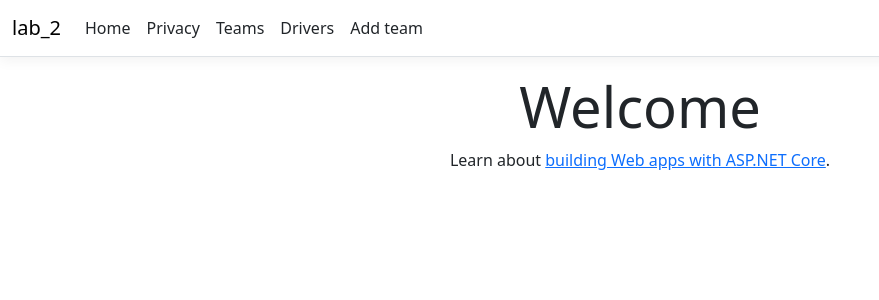
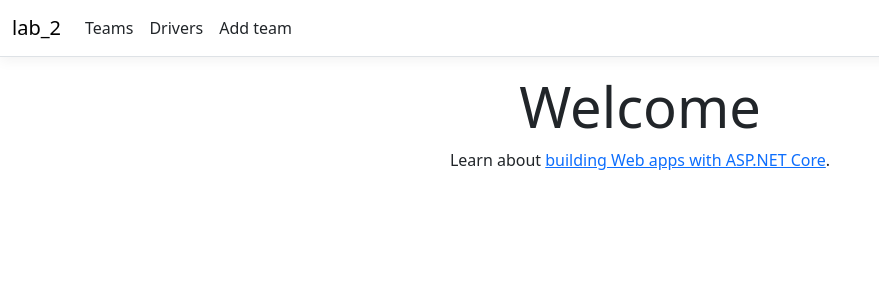
Before and after one commit to JohanR01/databas_labb_1, an ASP.NET Core app: page /Home in a window 1280 px wide. Shown: the top 300 px of the page, without its empty margins (0-879 px from the left). Run offline with ASP.NET Core 8, Linux system fonts and the light colour scheme; style sheets or scripts are compiled from the project's sources.

Commit message:
Ändra home routingen till teams och tagit bort e andra sidorna från menyn

```diff
--- a/lab_2/lab_2/Controllers/TeamsController.cs
+++ b/lab_2/lab_2/Controllers/TeamsController.cs
@@ -34,6 +34,7 @@ namespace TeamsController.Controllers
         [HttpPost]
         public IActionResult Create (Team team)
         {
+            team.TeamsID = TeamList.Any() ? TeamList.Max(t => t.TeamsID) + 1 : 1;
             TeamList.Add(team);
             return Redirect ("Index");
         }
--- a/lab_2/lab_2/Program.cs
+++ b/lab_2/lab_2/Program.cs
@@ -22,7 +22,7 @@ app.MapStaticAssets();
 
 app.MapControllerRoute(
     name: "default",
-    pattern: "{controller=Home}/{action=Index}/{id?}")
+    pattern: "{controller=Teams}/{action=Index}/{id?}")
     .WithStaticAssets();
 
 
--- a/lab_2/lab_2/Views/Shared/_Layout.cshtml
+++ b/lab_2/lab_2/Views/Shared/_Layout.cshtml
@@ -20,11 +20,6 @@
                 </button>
                 <div class="navbar-collapse collapse d-sm-inline-flex justify-content-between">
                     <ul class="navbar-nav flex-grow-1">
-                        <li class="nav-item">
-                            <a class="nav-link text-dark" asp-area="" asp-controller="Home" asp-action="Index">Home</a>
-                        </li>
-                        <li class="nav-item">
-                            <a class="nav-link text-dark" asp-area="" asp-controller="Home" asp-action="Privacy">Privacy</a>
                         </li>
                         <li class="nav-item">
                             <a class="nav-link text-dark" asp-area="" asp-controller="Teams" asp-action="Index">Teams</a>
```
Also changed, not shown: 12 other files.
